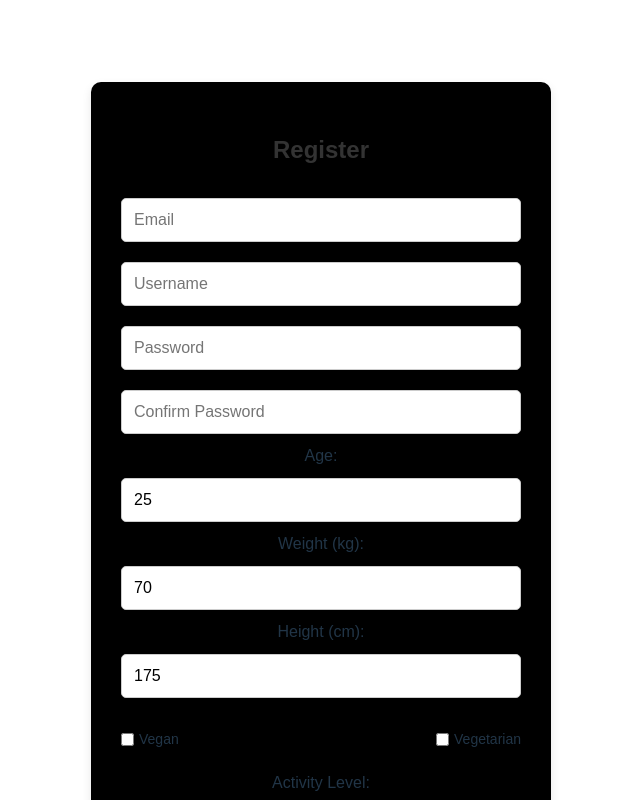
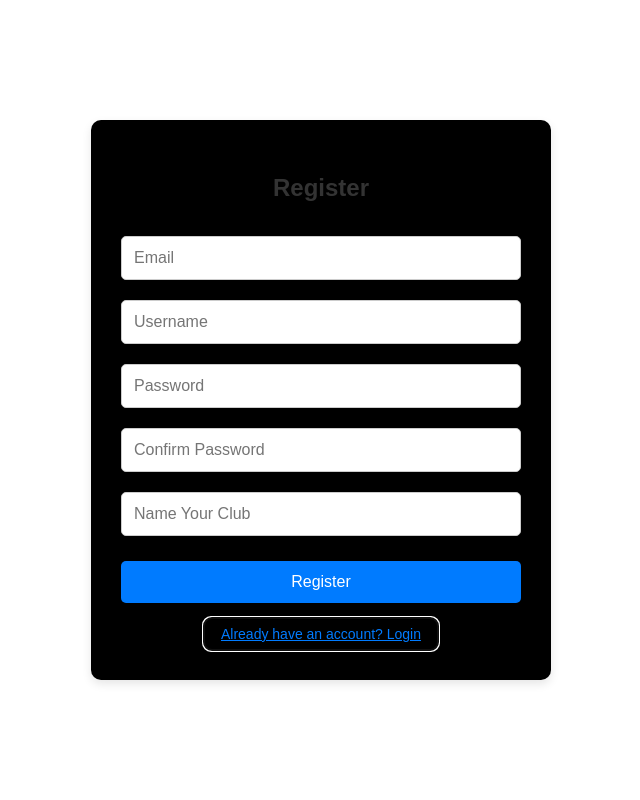
Before and after one commit to JFlic/HackathonCCSC, a React (Vite) app in the folder gracelandclubs/frontend/: page / in a window 1280 px wide. Both pictures are taken after a click on the button "Don't have an account? Register". Shown: the top 800 px of the page, without its empty margins (319-959 px from the left). Built offline with nearby package versions, Linux system fonts and the light colour scheme.

Commit message:
LoginReformat commit

```diff
--- a/gracelandclubs/frontend/src/components/LoginRegister.jsx
+++ b/gracelandclubs/frontend/src/components/LoginRegister.jsx
@@ -8,12 +8,7 @@ const LoginRegister = ({ checkAuth, setCurrentPage }) => {
     email: "",
     password: "",
     password2: "",
-    age: 25,
-    weight: 70,
-    height: 175,
-    vegan: false,
-    vegetarian: false,
-    activity_level: "Moderately Active",
+    clubName: "",
   });
   const [message, setMessage] = useState("");
 
@@ -43,12 +38,7 @@ const LoginRegister = ({ checkAuth, setCurrentPage }) => {
         email: formData.email.trim(),
         password: formData.password,
         password2: formData.password2,
-        age: Number(formData.age) || null, // Ensure valid number
-        weight: Number(formData.weight) || null,
-        height: Number(formData.height) || null,
-        vegan: Boolean(formData.vegan), // Ensure boolean values
-        vegetarian: Boolean(formData.vegetarian),
-        activity_level: formData.activity_level,
+        clubName: formData.clubName
       };
     } else {
       requestBody = {
@@ -115,6 +105,7 @@ const LoginRegister = ({ checkAuth, setCurrentPage }) => {
           onChange={handleChange}
           required
         />
+
         {isRegister && (
           <>
             <input
@@ -125,74 +116,14 @@ const LoginRegister = ({ checkAuth, setCurrentPage }) => {
               onChange={handleChange}
               required
             />
-
-            {/* ✅ Age Input */}
-            <label>Age:</label>
             <input
-              type="number"
-              name="age"
-              min="18"
-              max="100"
-              value={formData.age}
-              onChange={handleChange}
-              required
-            />
-
-            {/* ✅ Weight Input */}
-            <label>Weight (kg):</label>
-            <input
-              type="number"
-              name="weight"
-              min="40"
-              max="150"
-              value={formData.weight}
-              onChange={handleChange}
-              required
-            />
-
-            {/* ✅ Height Input */}
-            <label>Height (cm):</label>
-            <input
-              type="number"
-              name="height"
-              min="140"
-              max="210"
-              value={formData.height}
-              onChange={handleChange}
-              required
-            />
-
-            {/* ✅ Vegan & Vegetarian Checkboxes */}
-            <div className="checkbox-group">
-              <label>
-                <input
-                  type="checkbox"
-                  name="vegan"
-                  checked={formData.vegan}
-                  onChange={handleChange}
-                />
-                Vegan
-              </label>
-              <label>
-                <input
-                  type="checkbox"
-                  name="vegetarian"
-                  checked={formData.vegetarian}
-                  onChange={handleChange}
-                />
-                Vegetarian
-              </label>
-            </div>
-
-            {/* ✅ Activity Level Selector */}
-            <label>Activity Level:</label>
-            <select name="activity_level" value={formData.activity_level} onChange={handleChange}>
-              <option value="Sedentary">Sedentary (Little to no exercise)</option>
-              <option value="Lightly Active">Lightly Active (1-3 days per week)</option>
-              <option value="Moderately Active">Moderately Active (3-5 days per week)</option>
-              <option value="Very Active">Very Active (6-7 days per week)</option>
-              <option value="Super Active">Super Active (Intense exercise every day)</option>
-            </select>
+            type="clubName"
+            name="clubName"
+            placeholder="Name Your Club"
+            value={formData.password}
+            onChange={handleChange}
+            required
+          />
           </>
         )}
 
```
